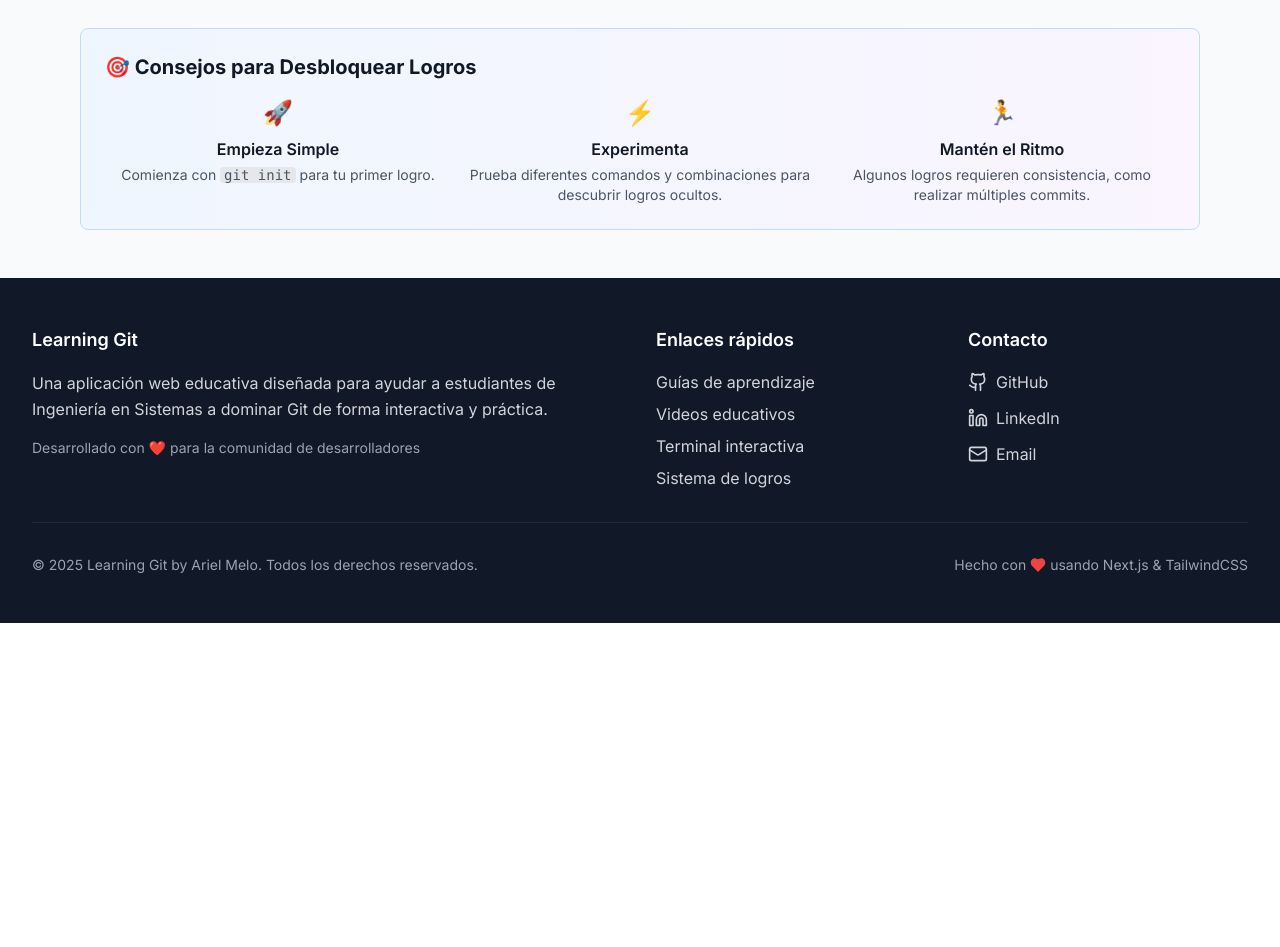
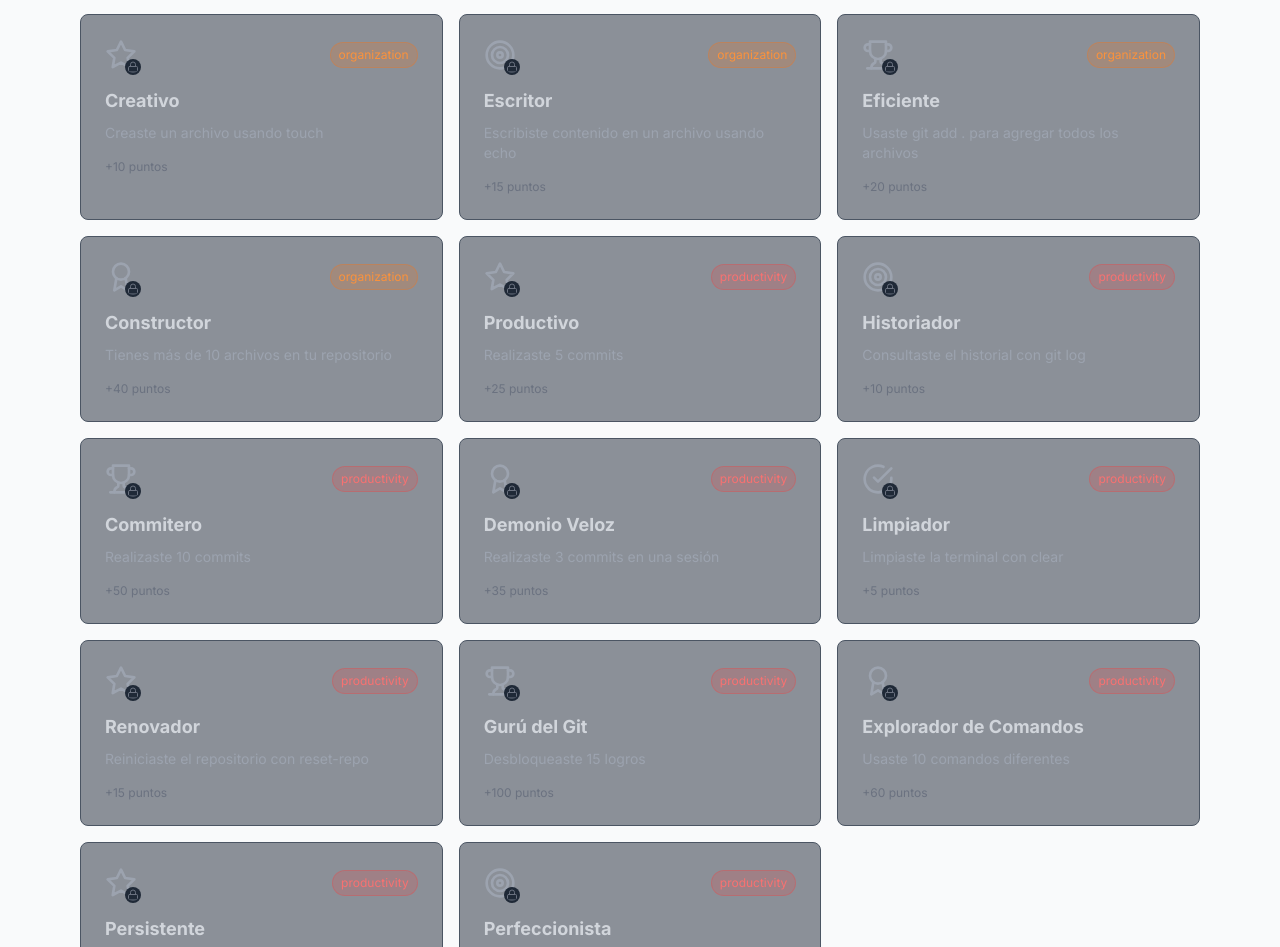
Before and after one commit to mat1520/Learning-Git, a Next.js app: page /logros in a window 1280 px wide. Shown: the part 1285-2232 px from the top of the page. Before the commit the page ends 1908 px from the top, so only its background shows below. Built offline with nearby package versions, Linux system fonts and the light colour scheme.

Commit message:
Update Git ignore file and other files after recent edits

```diff
--- a/components/AchievementSystem.tsx
+++ b/components/AchievementSystem.tsx
@@ -6,6 +6,7 @@ import { Achievement } from '@/types'
 import { useLocalStorage } from '@/hooks/useLocalStorage'
 
 const AVAILABLE_ACHIEVEMENTS: Achievement[] = [
+  // Categoría: Básicos
   {
     id: 'first-init',
     title: 'Primer Paso',
@@ -27,6 +28,38 @@ const AVAILABLE_ACHIEVEMENTS: Achievement[] = [
     points: 15
   },
   {
+    id: 'first-status',
+    title: 'Inspector',
+    description: 'Usaste git status para ver el estado',
+    icon: 'target',
+    unlocked: false,
+    unlockedAt: null,
+    category: 'basics',
+    points: 5
+  },
+  {
+    id: 'first-add',
+    title: 'Preparador',
+    description: 'Agregaste tu primer archivo al staging area',
+    icon: 'checkCircle',
+    unlocked: false,
+    unlockedAt: null,
+    category: 'basics',
+    points: 10
+  },
+  {
+    id: 'help-seeker',
+    title: 'Curioso',
+    description: 'Usaste el comando help para aprender',
+    icon: 'star',
+    unlocked: false,
+    unlockedAt: null,
+    category: 'basics',
+    points: 5
+  },
+
+  // Categoría: Configuración
+  {
     id: 'config-master',
     title: 'Configurador',
     description: 'Configuraste tu nombre y email en Git',
@@ -36,6 +69,18 @@ const AVAILABLE_ACHIEVEMENTS: Achievement[] = [
     category: 'configuration',
     points: 10
   },
+  {
+    id: 'name-setter',
+    title: 'Identificado',
+    description: 'Configuraste tu nombre de usuario',
+    icon: 'target',
+    unlocked: false,
+    unlockedAt: null,
+    category: 'configuration',
+    points: 5
+  },
+
+  // Categoría: Ramas
   {
     id: 'branch-creator',
     title: 'Ramificador',
@@ -47,6 +92,38 @@ const AVAILABLE_ACHIEVEMENTS: Achievement[] = [
     points: 20
   },
   {
+    id: 'branch-switcher',
+    title: 'Navegante',
+    description: 'Cambiaste entre ramas usando checkout',
+    icon: 'star',
+    unlocked: false,
+    unlockedAt: null,
+    category: 'branching',
+    points: 15
+  },
+  {
+    id: 'multi-branch',
+    title: 'Multi-rama',
+    description: 'Tienes 3 o más ramas en tu repositorio',
+    icon: 'trophy',
+    unlocked: false,
+    unlockedAt: null,
+    category: 'branching',
+    points: 30
+  },
+  {
+    id: 'branch-lister',
+    title: 'Explorador',
+    description: 'Listaste las ramas con git branch',
+    icon: 'checkCircle',
+    unlocked: false,
+    unlockedAt: null,
+    category: 'branching',
+    points: 10
+  },
+
+  // Categoría: Organización
+  {
     id: 'multi-file',
     title: 'Organizador',
     description: 'Tienes más de 3 archivos en tu repositorio',
@@ -57,6 +134,48 @@ const AVAILABLE_ACHIEVEMENTS: Achievement[] = [
     points: 15
   },
   {
+    id: 'file-creator',
+    title: 'Creativo',
+    description: 'Creaste un archivo usando touch',
+    icon: 'star',
+    unlocked: false,
+    unlockedAt: null,
+    category: 'organization',
+    points: 10
+  },
+  {
+    id: 'content-writer',
+    title: 'Escritor',
+    description: 'Escribiste contenido en un archivo usando echo',
+    icon: 'target',
+    unlocked: false,
+    unlockedAt: null,
+    category: 'organization',
+    points: 15
+  },
+  {
+    id: 'add-all',
+    title: 'Eficiente',
+    description: 'Usaste git add . para agregar todos los archivos',
+    icon: 'trophy',
+    unlocked: false,
+    unlockedAt: null,
+    category: 'organization',
+    points: 20
+  },
+  {
+    id: 'big-repo',
+    title: 'Constructor',
+    description: 'Tienes más de 10 archivos en tu repositorio',
+    icon: 'award',
+    unlocked: false,
+    unlockedAt: null,
+    category: 'organization',
+    points: 40
+  },
+
+  // Categoría: Productividad
+  {
     id: 'commit-streak',
     title: 'Productivo',
     description: 'Realizaste 5 commits',
@@ -65,6 +184,98 @@ const AVAILABLE_ACHIEVEMENTS: Achievement[] = [
     unlockedAt: null,
     category: 'productivity',
     points: 25
+  },
+  {
+    id: 'log-viewer',
+    title: 'Historiador',
+    description: 'Consultaste el historial con git log',
+    icon: 'target',
+    unlocked: false,
+    unlockedAt: null,
+    category: 'productivity',
+    points: 10
+  },
+  {
+    id: 'commit-master',
+    title: 'Commitero',
+    description: 'Realizaste 10 commits',
+    icon: 'trophy',
+    unlocked: false,
+    unlockedAt: null,
+    category: 'productivity',
+    points: 50
+  },
+  {
+    id: 'speed-demon',
+    title: 'Demonio Veloz',
+    description: 'Realizaste 3 commits en una sesión',
+    icon: 'award',
+    unlocked: false,
+    unlockedAt: null,
+    category: 'productivity',
+    points: 35
+  },
+  {
+    id: 'cleaner',
+    title: 'Limpiador',
+    description: 'Limpiaste la terminal con clear',
+    icon: 'checkCircle',
+    unlocked: false,
+    unlockedAt: null,
+    category: 'productivity',
+    points: 5
+  },
+  {
+    id: 'resetter',
+    title: 'Renovador',
+    description: 'Reiniciaste el repositorio con reset-repo',
+    icon: 'star',
+    unlocked: false,
+    unlockedAt: null,
+    category: 'productivity',
+    points: 15
+  },
+
+  // Categoría: Experto
+  {
+    id: 'git-guru',
+    title: 'Gurú del Git',
+    description: 'Desbloqueaste 15 logros',
+    icon: 'trophy',
+    unlocked: false,
+    unlockedAt: null,
+    category: 'productivity',
+    points: 100
+  },
+  {
+    id: 'command-explorer',
+    title: 'Explorador de Comandos',
+    description: 'Usaste 10 comandos diferentes',
+    icon: 'award',
+    unlocked: false,
+    unlockedAt: null,
+    category: 'productivity',
+    points: 60
+  },
+  {
+    id: 'persistent',
+    title: 'Persistente',
+    description: 'Volviste después de reiniciar el repositorio',
+    icon: 'star',
+    unlocked: false,
+    unlockedAt: null,
+    category: 'productivity',
+    points: 25
+  },
+  {
+    id: 'perfectionist',
+    title: 'Perfeccionista',
+    description: 'Escribiste un commit con más de 10 caracteres',
+    icon: 'target',
+    unlocked: false,
+    unlockedAt: null,
+    category: 'productivity',
+    points: 20
   }
 ]
 
@@ -119,24 +330,99 @@ export default function AchievementSystem({ onAchievementUnlock }: AchievementSy
       let shouldUnlock = false
 
       switch (achievement.id) {
+        // Básicos
         case 'first-init':
           shouldUnlock = repository.isInitialized
           break
         case 'first-commit':
           shouldUnlock = repository.commits && repository.commits.length > 0
           break
+        case 'first-status':
+          shouldUnlock = repository.commandHistory?.some((cmd: string) => cmd.includes('git status'))
+          break
+        case 'first-add':
+          shouldUnlock = repository.files?.some((f: any) => f.status === 'staged')
+          break
+        case 'help-seeker':
+          shouldUnlock = repository.commandHistory?.some((cmd: string) => cmd.includes('help'))
+          break
+
+        // Configuración
         case 'config-master':
           shouldUnlock = repository.userConfig?.name && repository.userConfig?.email
           break
+        case 'name-setter':
+          shouldUnlock = repository.userConfig?.name
+          break
+
+        // Ramas
         case 'branch-creator':
           shouldUnlock = repository.branches && repository.branches.length > 1
           break
+        case 'branch-switcher':
+          shouldUnlock = repository.commandHistory?.some((cmd: string) => cmd.includes('git checkout'))
+          break
+        case 'multi-branch':
+          shouldUnlock = repository.branches && repository.branches.length >= 3
+          break
+        case 'branch-lister':
+          shouldUnlock = repository.commandHistory?.some((cmd: string) => cmd.includes('git branch') && !cmd.includes('git branch '))
+          break
+
+        // Organización
         case 'multi-file':
           shouldUnlock = repository.files && repository.files.length > 3
           break
+        case 'file-creator':
+          shouldUnlock = repository.commandHistory?.some((cmd: string) => cmd.includes('touch'))
+          break
+        case 'content-writer':
+          shouldUnlock = repository.commandHistory?.some((cmd: string) => cmd.includes('echo'))
+          break
+        case 'add-all':
+          shouldUnlock = repository.commandHistory?.some((cmd: string) => cmd.includes('git add .'))
+          break
+        case 'big-repo':
+          shouldUnlock = repository.files && repository.files.length > 10
+          break
+
+        // Productividad
         case 'commit-streak':
           shouldUnlock = repository.commits && repository.commits.length >= 5
           break
+        case 'log-viewer':
+          shouldUnlock = repository.commandHistory?.some((cmd: string) => cmd.includes('git log'))
+          break
+        case 'commit-master':
+          shouldUnlock = repository.commits && repository.commits.length >= 10
+          break
+        case 'speed-demon':
+          // Verificar si hay 3 commits en los últimos comandos (simulado)
+          shouldUnlock = repository.commits && repository.commits.length >= 3
+          break
+        case 'cleaner':
+          shouldUnlock = repository.commandHistory?.some((cmd: string) => cmd.includes('clear') || cmd.includes('cls'))
+          break
+        case 'resetter':
+          shouldUnlock = repository.commandHistory?.some((cmd: string) => cmd.includes('reset-repo'))
+          break
+
+        // Experto
+        case 'git-guru':
+          const unlockedCount = achievements.filter(a => a.unlocked).length
+          shouldUnlock = unlockedCount >= 15
+          break
+        case 'command-explorer':
+          const uniqueCommands = new Set(repository.commandHistory?.map((cmd: string) => cmd.split(' ')[0]) || [])
+          shouldUnlock = uniqueCommands.size >= 10
+          break
+        case 'persistent':
+          shouldUnlock = repository.sessionCount > 1 // Necesitaríamos trackear esto
+          break
+        case 'perfectionist':
+          shouldUnlock = repository.commits?.some((commit: any) => commit.message && commit.message.length > 10)
+          break
+
         default:
           break
       }
--- a/components/Footer.tsx
+++ b/components/Footer.tsx
@@ -57,22 +57,6 @@ export default function Footer() {
                 <Github className="w-5 h-5 mr-2" />
                 GitHub
               </a>
-              <a
-                href="https://linkedin.com/in/ariel-melo"
-                target="_blank"
-                rel="noopener noreferrer"
-                className="flex items-center text-gray-300 hover:text-white transition-colors"
-              >
-                <Linkedin className="w-5 h-5 mr-2" />
-                LinkedIn
-              </a>
-              <a
-                href="mailto:ariel@example.com"
-                className="flex items-center text-gray-300 hover:text-white transition-colors"
-              >
-                <Mail className="w-5 h-5 mr-2" />
-                Email
-              </a>
             </div>
           </div>
         </div>
--- a/components/GitTerminal.tsx
+++ b/components/GitTerminal.tsx
@@ -13,7 +13,9 @@ const INITIAL_REPOSITORY: GitRepository = {
   branches: ['main'],
   files: [],
   commits: [],
-  userConfig: { name: '', email: '' }
+  userConfig: { name: '', email: '' },
+  commandHistory: [],
+  sessionCount: 1
 }
 
 export default function GitTerminal() {
@@ -97,8 +99,12 @@ export default function GitTerminal() {
 
     setTerminalHistory(prev => [...prev, currentCommand])
 
-    // Actualizar repositorio y verificar logros
-    const newRepo = result.repository
+    // Actualizar repositorio con historial de comandos y verificar logros
+    const newRepo = {
+      ...result.repository,
+      commandHistory: [...(repository.commandHistory || []), currentCommand],
+      sessionCount: repository.sessionCount || 1
+    }
     setRepository(newRepo)
 
     // Verificar logros después de ejecutar el comando
--- a/types/index.ts
+++ b/types/index.ts
@@ -23,6 +23,8 @@ export interface GitRepository {
   commits: GitCommit[]
   isInitialized: boolean
   userConfig: GitUserConfig
+  commandHistory?: string[]
+  sessionCount?: number
 }
 
 export interface CommandHistory {
```
Also changed, not shown: 2 other files (tests, documents, lock files or other folders).
